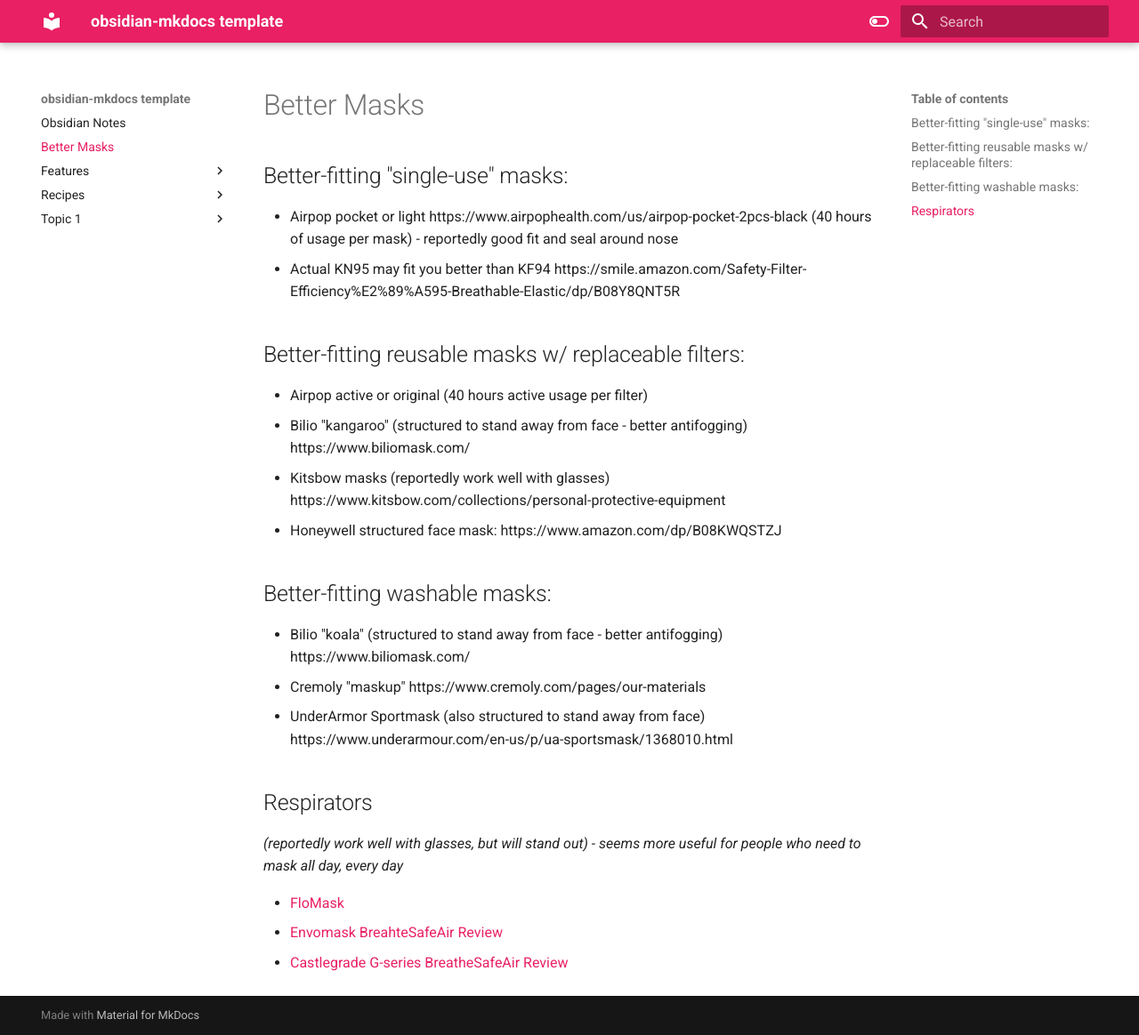
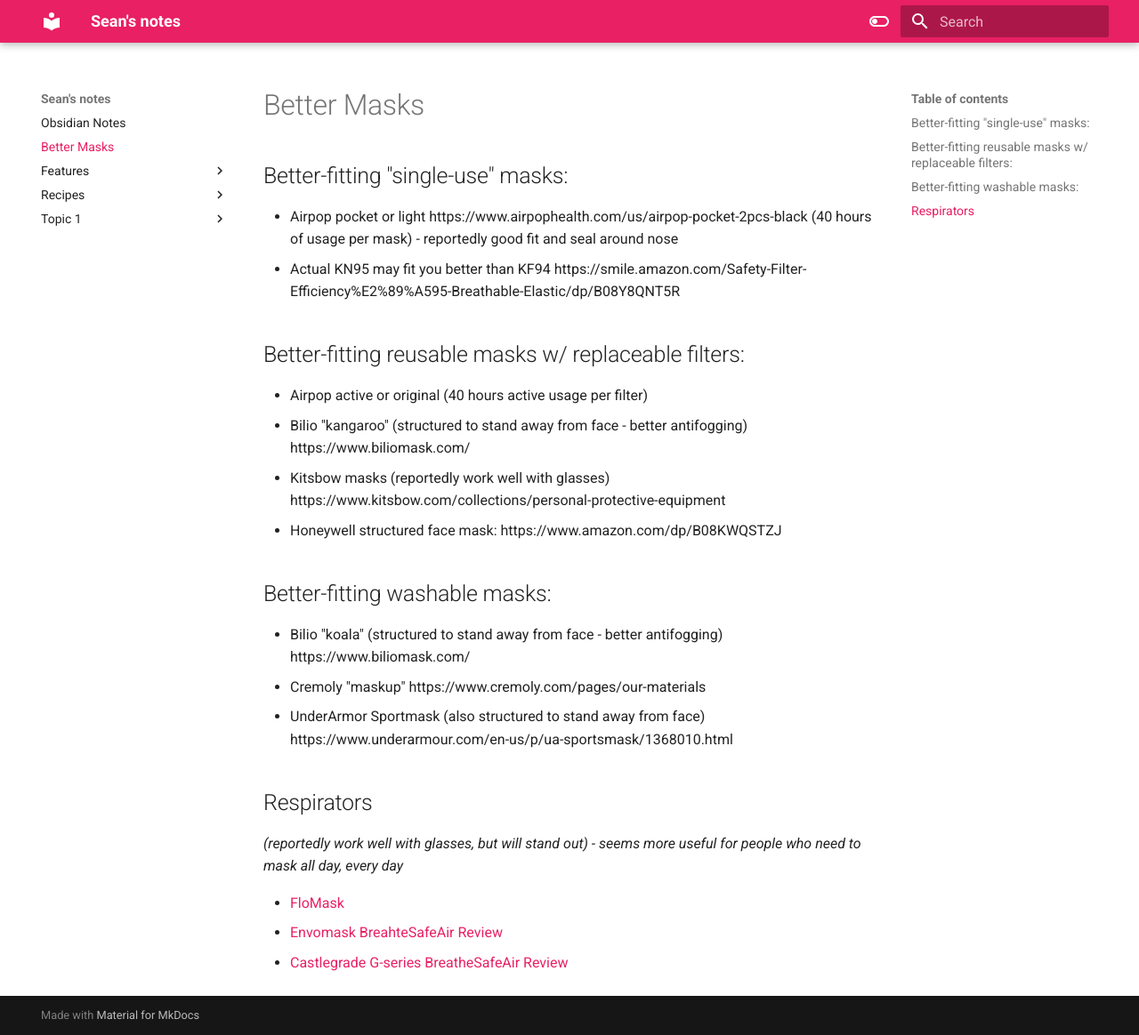
Before and after one commit to sblakey/shared, an MkDocs documentation site: the page built from docs/Better Masks.md, in a window 1280 px wide and 1164 px high. Shown: the whole window at 89% size. Built offline with MkDocs 1.6.1 and Material for MkDocs 9.7.7, drawn with Linux system fonts in a browser that asks for light colours.

Commit message:
Changed site title

```diff
--- a/mkdocs.yml
+++ b/mkdocs.yml
@@ -1,4 +1,4 @@
-site_name: obsidian-mkdocs template
+site_name: Sean's notes
 
 theme:
     name: 'material'
```
Also changed, not shown: docs/Recipes/Infinity Bottle.md (deleted, +0 -5 lines).
